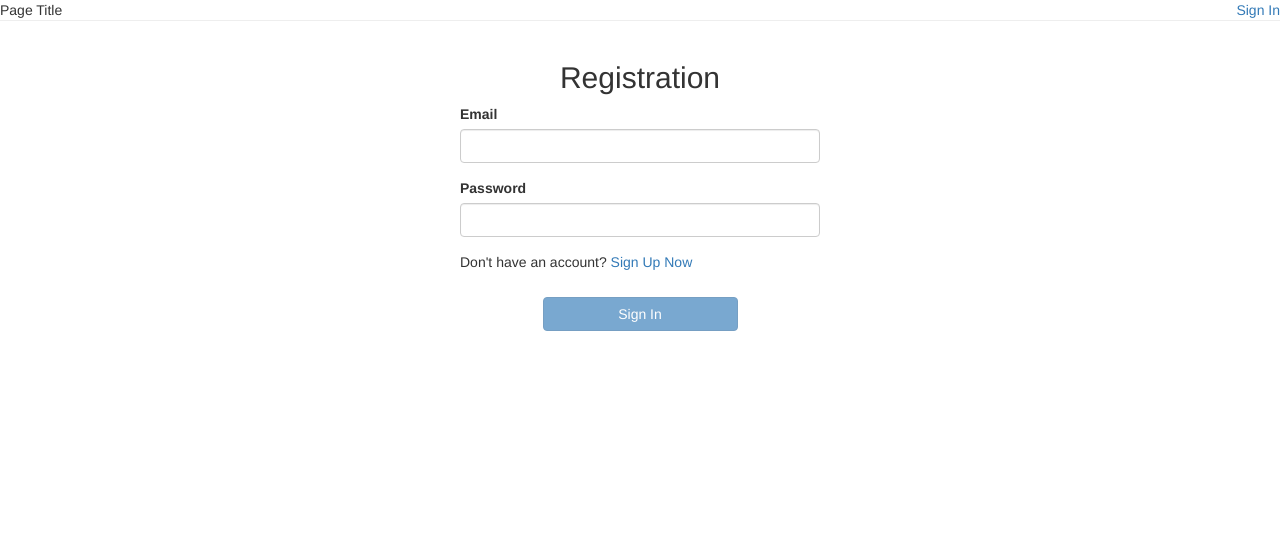
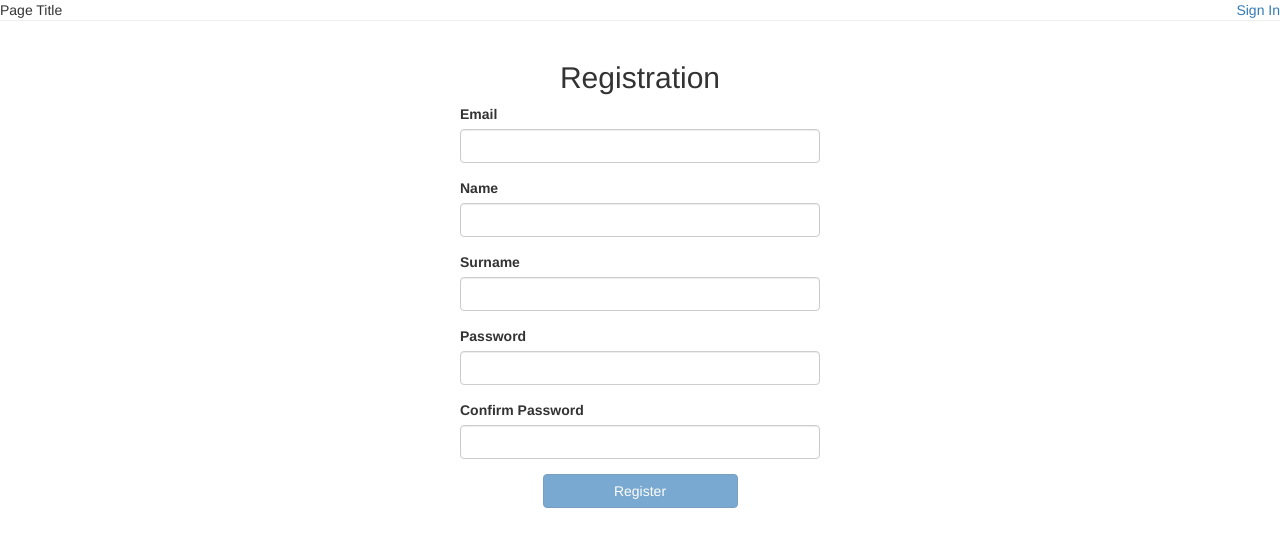
Before and after one commit to peter-bartolo/assignment-shopping-cart, an Angular app in the folder shopping-cart-app/: page /register in a window 1280 px wide. Shown: the top 546 px of the page. Built offline with nearby package versions, Linux system fonts and the light colour scheme.

Commit message:
created the registration form

```diff
--- a/shopping-cart-app/src/app/authentication/authentication.module.ts
+++ b/shopping-cart-app/src/app/authentication/authentication.module.ts
@@ -3,11 +3,15 @@ import { CommonModule } from '@angular/common';
 import { LoginComponent } from './login/login.component';
 import {FormsModule} from '@angular/forms';
 import { RegisterComponent } from './register/register.component';
+import {RouterModule} from '@angular/router';
+import {authenticationRoutes} from './routes';
 
 @NgModule({
   imports: [
-    CommonModule ,
-    FormsModule
+    CommonModule,
+    FormsModule,
+    RouterModule,
+    RouterModule.forChild(authenticationRoutes)
   ],
   exports: [
     LoginComponent,
--- a/shopping-cart-app/src/app/authentication/login/login.component.html
+++ b/shopping-cart-app/src/app/authentication/login/login.component.html
@@ -23,7 +23,7 @@
         </div>
       </div>
       <div class="form-group row">
-        <p class="col-md-4 col-md-offset-4">Don't have an account? <a href="#">Sign Up Now</a></p>
+        <p class="col-md-4 col-md-offset-4">Don't have an account? <a routerLink="/register">Sign Up Now</a></p>
       </div>
       <div class="form-group row">
         <button type="submit" class="btn btn-primary col-md-2 col-md-offset-5" [disabled]="loginForm.form.invalid">Sign In</button>
--- a/shopping-cart-app/src/app/authentication/register/register.component.html
+++ b/shopping-cart-app/src/app/authentication/register/register.component.html
@@ -5,28 +5,47 @@
         {{registerMessage}}
       </h2>
     </div>
-    <form #loginForm="ngForm" (ngSubmit)="submitLoginForm(loginForm)">
-      <div class="form-group row" [ngClass]="{'has-error' : loginForm.form.controls.email?.invalid && loginForm.form.controls.email?.touched }">
+    <form #registerForm="ngForm" (ngSubmit)="submitRegisterForm(registerForm)">
+      <div class="form-group row" [ngClass]="{'has-error' : registerForm.form.controls.email?.invalid && registerForm.form.controls.email?.touched }">
         <label for="email" class="col-md-4 col-md-offset-4">Email</label>
         <div class="col-md-4 col-md-offset-4">
           <input type="email" name="email" id="email" class="form-control" ngModel required pattern="^[a-z]+[a-z0-9._]+@[a-z]+\.[a-z.]{2,5}$" />
-          <div *ngIf="loginForm.form.controls.email?.hasError('required') && loginForm.form.controls.email?.touched" class="form-text alert alert-danger">Please Enter Your Email</div>
-          <div *ngIf="loginForm.form.controls.email?.hasError('pattern') && loginForm.form.controls.email?.touched" class="form-text alert alert-danger">Please Enter a Valid Email</div>
+          <div *ngIf="registerForm.form.controls.email?.hasError('required') && registerForm.form.controls.email?.touched" class="form-text alert alert-danger">Please Enter Your Email</div>
+          <div *ngIf="registerForm.form.controls.email?.hasError('pattern') && registerForm.form.controls.email?.touched" class="form-text alert alert-danger">Please Enter a Valid Email</div>
         </div>
       </div>
-      <div class="form-group row" [ngClass]="{'has-error' : loginForm.form.controls.password?.invalid && loginForm.form.controls.password?.touched }">
+      <div class="form-group row" [ngClass]="{'has-error' : registerForm.form.controls.name?.invalid && registerForm.form.controls.name?.touched }">
+        <label for="name" class="col-md-4 col-md-offset-4">Name</label>
+        <div class="col-md-4 col-md-offset-4">
+          <input type="text" name="name" id="name" class="form-control" ngModel required minlength="4" />
+          <div *ngIf="registerForm.form.controls.name?.hasError('required') && registerForm.form.controls.name?.touched" class="form-text alert alert-danger">Please Enter Your Name</div>
+          <div *ngIf="registerForm.form.controls.name?.hasError('minlength') && registerForm.form.controls.name?.touched" class="form-text alert alert-danger">Please Enter at Least 4 Characters</div>
+        </div>
+      </div>
+      <div class="form-group row" [ngClass]="{'has-error' : registerForm.form.controls.surname?.invalid && registerForm.form.controls.surname?.touched }">
+        <label for="name" class="col-md-4 col-md-offset-4">Surname</label>
+        <div class="col-md-4 col-md-offset-4">
+          <input type="text" name="surname" id="surname" class="form-control" ngModel required minlength="4" />
+          <div *ngIf="registerForm.form.controls.surname?.hasError('required') && registerForm.form.controls.surname?.touched" class="form-text alert alert-danger">Please Enter Your Surname</div>
+          <div *ngIf="registerForm.form.controls.surname?.hasError('minlength') && registerForm.form.controls.surname?.touched" class="form-text alert alert-danger">Please Enter at Least 4 Characters</div>
+        </div>
+      </div>
+      <div class="form-group row" [ngClass]="{'has-error' : registerForm.form.controls.password?.invalid && registerForm.form.controls.password?.touched }">
         <label for="password" class="col-md-4 col-md-offset-4">Password</label>
         <div class="col-md-4 col-md-offset-4">
-          <input type="password" name="password" id="password" class="form-control" ngModel required minlength="4" />
-          <div *ngIf="loginForm.form.controls.password?.hasError('required') && loginForm.form.controls.password?.touched" class="form-text alert alert-danger">Please Enter Your Password</div>
-          <div *ngIf="loginForm.form.controls.password?.hasError('minlength') && loginForm.form.controls.password?.touched" class="form-text alert alert-danger">Please Enter at Least 4 Characters</div>
+          <input type="password" name="password" id="password" class="form-control" ngModel required />
+          <div *ngIf="registerForm.form.controls.password?.hasError('required') && registerForm.form.controls.password?.touched" class="form-text alert alert-danger">Please Enter Your Password</div>
+        </div>
+      </div>
+      <div class="form-group row" [ngClass]="{'has-error' : registerForm.form.controls.confirmPassword?.invalid && registerForm.form.controls.confirmPassword?.touched }">
+        <label for="confirmPassword" class="col-md-4 col-md-offset-4">Confirm Password</label>
+        <div class="col-md-4 col-md-offset-4">
+          <input type="password" name="confirmPassword" id="confirmPassword" class="form-control" ngModel required />
+          <div *ngIf="registerForm.form.controls.confirmPassword?.hasError('required') && registerForm.form.controls.confirmPassword?.touched" class="form-text alert alert-danger">Please Enter Your Confirm Password</div>
         </div>
       </div>
       <div class="form-group row">
-        <p class="col-md-4 col-md-offset-4">Don't have an account? <a href="#">Sign Up Now</a></p>
-      </div>
-      <div class="form-group row">
-        <button type="submit" class="btn btn-primary col-md-2 col-md-offset-5" [disabled]="loginForm.form.invalid">Sign In</button>
+        <button type="submit" class="btn btn-primary col-md-2 col-md-offset-5" [disabled]="registerForm.form.invalid">Register</button>
       </div>
     </form>
   </div>
--- a/shopping-cart-app/src/app/authentication/register/register.component.ts
+++ b/shopping-cart-app/src/app/authentication/register/register.component.ts
@@ -1,4 +1,5 @@
 import { Component, OnInit } from '@angular/core';
+import {NgForm} from '@angular/forms';
 
 @Component({
   selector: 'app-register',
@@ -14,4 +15,8 @@ export class RegisterComponent implements OnInit {
   ngOnInit() {
   }
 
+  private submitRegisterForm(registerForm: NgForm)
+  {
+    debugger;
+  }
 }
--- /dev/null
+++ b/shopping-cart-app/src/app/authentication/routes.ts
@@ -0,0 +1,8 @@
+import {Routes} from '@angular/router';
+import {LoginComponent} from './login/login.component';
+import {RegisterComponent} from'./register/register.component';
+
+export const authenticationRoutes: Routes = [
+  { path: 'login', component: LoginComponent },
+  { path: 'register', component: RegisterComponent }
+];
--- a/shopping-cart-app/src/app/home/home.module.ts
+++ b/shopping-cart-app/src/app/home/home.module.ts
@@ -1,10 +1,14 @@
 import { NgModule } from '@angular/core';
 import { CommonModule } from '@angular/common';
 import { HomeComponent } from './home/home.component';
+import {RouterModule} from '@angular/router';
+import {homeRoutes} from './routes';
 
 @NgModule({
   imports: [
-    CommonModule
+    CommonModule,
+    RouterModule,
+    RouterModule.forChild(homeRoutes)
   ],
   exports: [
     HomeComponent
--- /dev/null
+++ b/shopping-cart-app/src/app/home/routes.ts
@@ -0,0 +1,6 @@
+import {Routes} from '@angular/router';
+import {HomeComponent} from './home/home.component';
+
+export const homeRoutes: Routes = [
+  { path: 'home', component: HomeComponent }
+];
```
Also changed, not shown: shopping-cart-app/src/app/routes.ts (+0 -7 lines).
